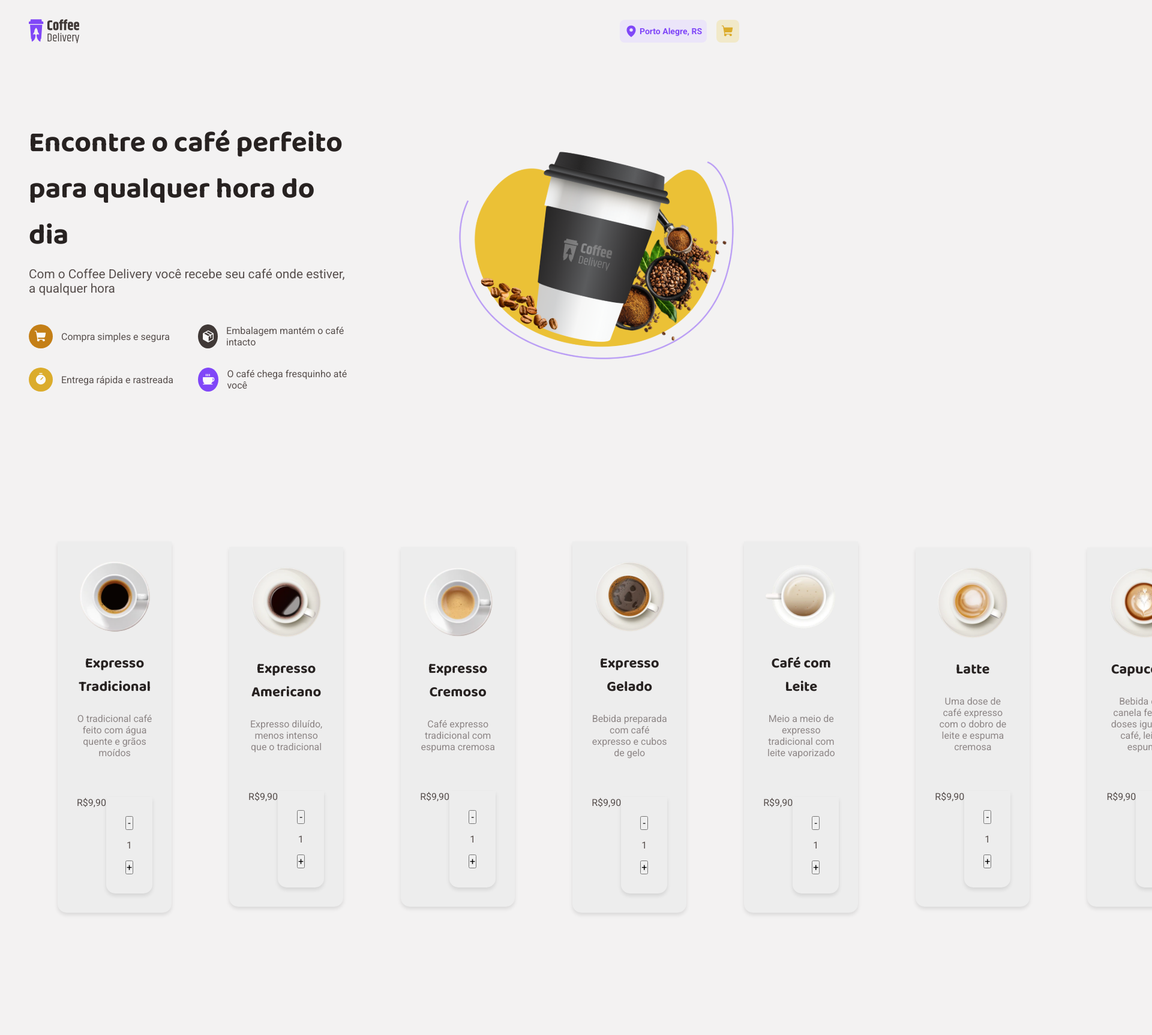
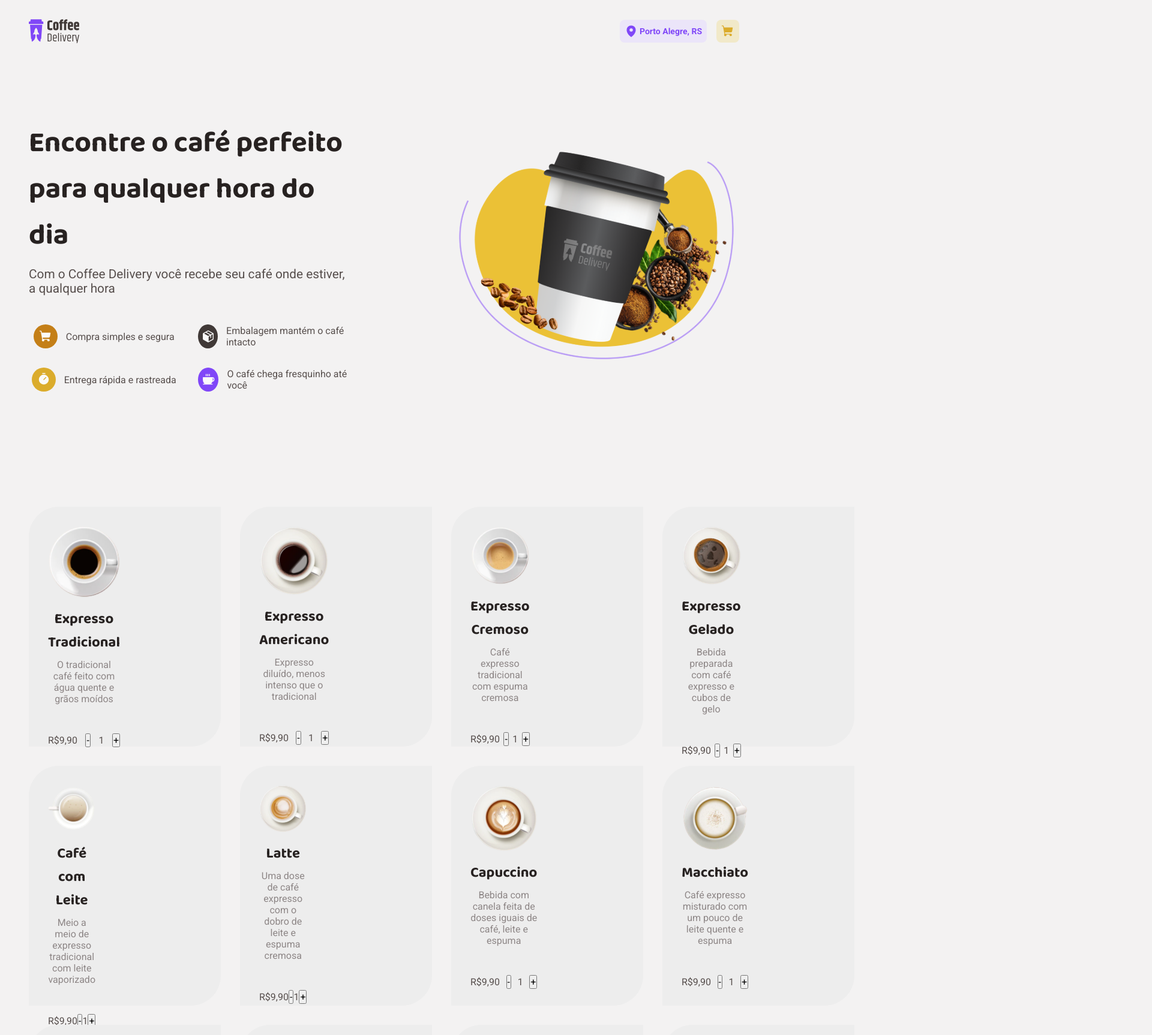
Before and after one commit to 2305ray/coffee-ignite-ts, a React (Vite) app: page / in a window 1280 px wide. Shown: the top 1726 px of the page at 60% size, 1920 px wide, since content can reach past the window. Before the commit the page ends 1579 px from the top, so only its background shows below. Built offline with nearby package versions, Linux system fonts and the light colour scheme.

Commit message:
grid template

```diff
--- a/src/components/Pages/home/cafés.ts
+++ b/src/components/Pages/home/cafés.ts
@@ -1,27 +1,28 @@
-// styles/BuyACoffee.styles.ts
 import styled from "styled-components";
 
 export const ComprasDeCafe = styled.div`
   display: grid;
-  grid-template-columns: repeat(4); /* Criação de colunas flexíveis */
-  gap: 2rem; /* Espaço entre os itens */
-  width: 100%;
-  padding: 3rem;
+  grid-template-columns: repeat(4, 1fr); /* 4 colunas flexíveis */
+  gap: 1rem; /* Espaço entre os itens */
+  text-align: center;
+  background: ${props => props.theme["WHITE-300"]};
+  border-top-left-radius: 50px;
+  border-bottom-right-radius: 50px;
+  align-items: center;
+  width: 20rem;  /* Definindo largura */
+  height: 25rem; /* Definindo altura */
 
-  text-align: center;
-  justify-content: center;
+
+  div {
+  display: flex;
+  padding: 2rem;
   align-items: center;
+   justify-content: center;
+  flex-wrap: wrap;
+  display: flex;
+  flex-direction: column; /* Alinha o conteúdo dentro do item */
 
-  /* Estilo para o conteúdo dentro de cada item */
-  div {
-    background: ${props => props.theme["WHITE-300"]};
-    border-bottom-left-radius: 15px; /* Arredonda o canto inferior esquerdo */
-    border-bottom-right-radius: 15px; /* Arredonda o canto inferior direito */
-    box-shadow: 0 4px 6px rgba(0, 0, 0, 0.1); /* Sombra para dar destaque ao card */
-    padding: 2rem; /* Adiciona padding no interior */
-    display: flex;
-    flex-direction: column; /* Alinha o conteúdo dentro do item */
-    gap: 1rem; /* Espaço entre os elementos internos */
+
   }
 
   header {
@@ -52,11 +53,13 @@ export const ComprasDeCafe = styled.div`
   }
 
   footer {
-    margin-top: 1rem;
-    width: 100%;
-    display: flex;
-    justify-content: center;
-    padding-top: 1rem;
+  margin-top: 1rem;
+  width: 100%;
+  display: flex;
+  justify-content: space-between; /* Alinha os botões de incremento e decremento */
+  align-items: center; /* Garante que os elementos fiquem centralizados verticalmente */
+  padding-top: 1rem;
+  flex-grow: 0; /* Impede que o footer cresça mais do que o necessário */
   }
 
   @media (max-width: 768px) {
@@ -76,3 +79,24 @@ export const ComprasDeCafe = styled.div`
     }
   }
 `;
+
+export const ContainerCoffee = styled.div`
+  display: grid;
+  align-items: flex-start;
+  grid-template-columns: repeat(4, 1fr); /* Define 4 colunas de largura igual */
+  gap: 2rem; /* Espaço entre as colunas */
+  width: 100%;
+  margin: 0 auto; /* Centraliza o grid na tela */
+
+  @media (max-width: 1200px) {
+    grid-template-columns: repeat(3, 1fr); /* Reduz para 3 colunas em telas menores */
+  }
+
+  @media (max-width: 900px) {
+    grid-template-columns: repeat(2, 1fr); /* Reduz para 2 colunas em telas ainda menores */
+  }
+
+  @media (max-width: 600px) {
+    grid-template-columns: 1fr; /* Uma coluna em telas pequenas */
+  }
+`;
--- a/src/components/Pages/home/index.tsx
+++ b/src/components/Pages/home/index.tsx
@@ -1,11 +1,11 @@
 import React from "react";
 import café from '../../../assets/café.svg';
-import { ComprasDeCafe } from './cafés'
+import { ComprasDeCafe, ContainerCoffee} from './cafés'
 import { expressoTradicional, expressoAmericano, expressoCremoso, expressoGelado,
   caféComLeite, latte, capuccino, macchiato, mocaccino, chocolateQuente, cubano,
   havaiano, arabe, irlandes } from './cafesSvg';
 import { Package, ShoppingCart, Timer, Coffee } from "phosphor-react";
-import { ContainerCoffee, QualitysBrandConatiner, SeparatorImage } from './styles';
+import { ContainerShop, QualitysBrandConatiner, SeparatorImage } from './styles';
 
 interface CoffeeProps {
   image: string;
@@ -125,11 +125,9 @@ export function BuyACoffee({ image, title, description, footer }: CoffeeProps) {
         <p>{description}</p>
         <footer>
           {footer}
-          <div>
-            <button type="button">-</button>
-            <span>1</span>
-            <button type="button">+</button>
-          </div>
+          <button type="button">-</button>
+          <span>1</span>
+          <button type="button">+</button>
         </footer>
       </div>
     </ComprasDeCafe>
@@ -139,7 +137,7 @@ export function BuyACoffee({ image, title, description, footer }: CoffeeProps) {
 export function Home() {
   return (
     <div>
-      <ContainerCoffee>
+      <ContainerShop>
         <SeparatorImage>
           <div className="content">
             <h1>Encontre o café perfeito para qualquer hora do dia</h1>
@@ -185,7 +183,7 @@ export function Home() {
           </div>
           <img src={café} alt="Imagem de um café" />
         </SeparatorImage>
-      </ContainerCoffee>
+      </ContainerShop>
 
       <ContainerCoffee>
         {coffeeList.map((coffee) => (
--- a/src/components/Pages/home/styles.ts
+++ b/src/components/Pages/home/styles.ts
@@ -1,15 +1,17 @@
 import styled from "styled-components";
 
-export const ContainerCoffee = styled.section`
+export const ContainerShop = styled.section`
   display: flex;
-  justify-content: space-between;
+  flex-wrap: wrap;  /* Permitindo que os itens se quebrem em várias linhas */
   width: 100%;
   align-items: center;
   margin-bottom: 12rem;
+
   .content {   // Classe específica para o conteúdo
     display: flex;
     flex-direction: column;  // O conteúdo será empilhado verticalmente
     width: 45%;
+
   }
 
   h1 {
@@ -25,27 +27,36 @@ export const ContainerCoffee = styled.section`
     margin-top: 0.875rem;
     margin-bottom: 3rem;
   }
+
+  @media (max-width: 768px) {
+    flex-direction: column;
+    align-items: flex-start;
+    margin-bottom: 6rem;
+
+    .content {
+      width: 100%;
+    }
+  }
 `;
 
 export const QualitysBrandConatiner = styled.div`
   display: grid;
-  grid-template-columns:repeat(2, 1fr);
+  grid-template-columns: repeat(2, 1fr);
   width: 100%;
   gap: 2rem;
+
 
   div {
     display: flex;
     flex-direction: column;
     justify-content: center;
-
-    height: 100%;
+    align-items: center;
   }
 
   p {
     display: flex;
     gap: 0.875rem;
     align-items: center;
-
   }
 
   .ShoppingCart, .Timer, .Package, .Coffee {
@@ -56,14 +67,11 @@ p {
     height: 2.5rem;
     border-radius: 50%;  /* Faz o fundo arredondado */
     color: white;  /* Cor do ícone */
-
   }
-
 
   .ShoppingCart {
     background-color: ${props => props.theme["YELLOW-500"]};
     color: ${props => props.theme["WHITE-100"]};
-
   }
 
   .Timer {
@@ -80,10 +88,11 @@ p {
     background-color: ${props => props.theme["PURPLE-300"]};
     color: ${props => props.theme["WHITE-100"]};
   }
+
+  @media (max-width: 768px) {
+    grid-template-columns: 1fr;  /* Em telas pequenas, 1 item por linha */
+  }
 `;
-
-
-
 
 export const SeparatorImage = styled.div`
   display: flex;
@@ -91,6 +100,8 @@ export const SeparatorImage = styled.div`
   width: 100%;
   align-items: center;
 
-
-
+  @media (max-width: 768px) {
+    flex-direction: column;
+    align-items: center;
+  }
 `;
```
Lines whose indentation alone changed are shown as unchanged.
